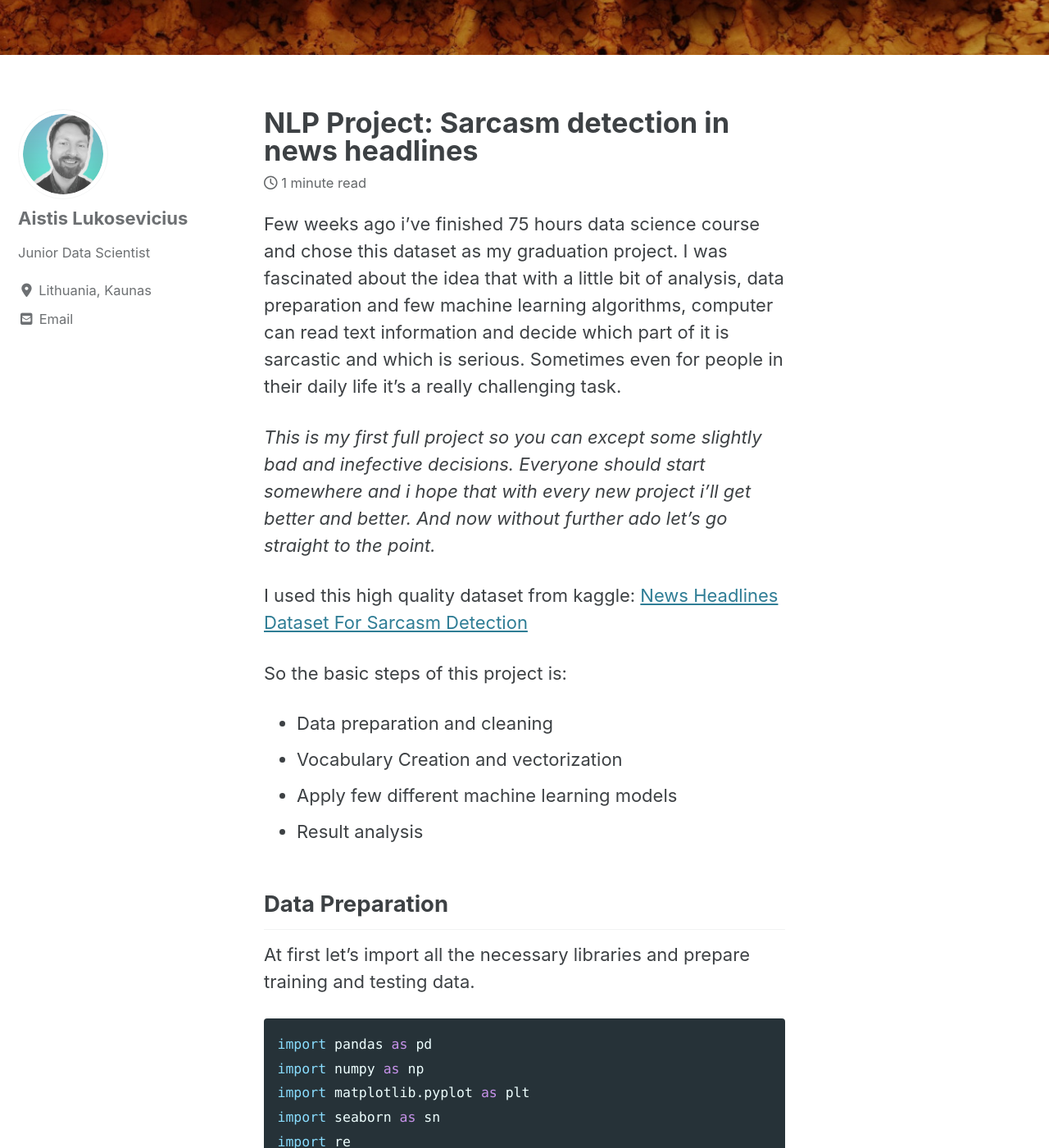
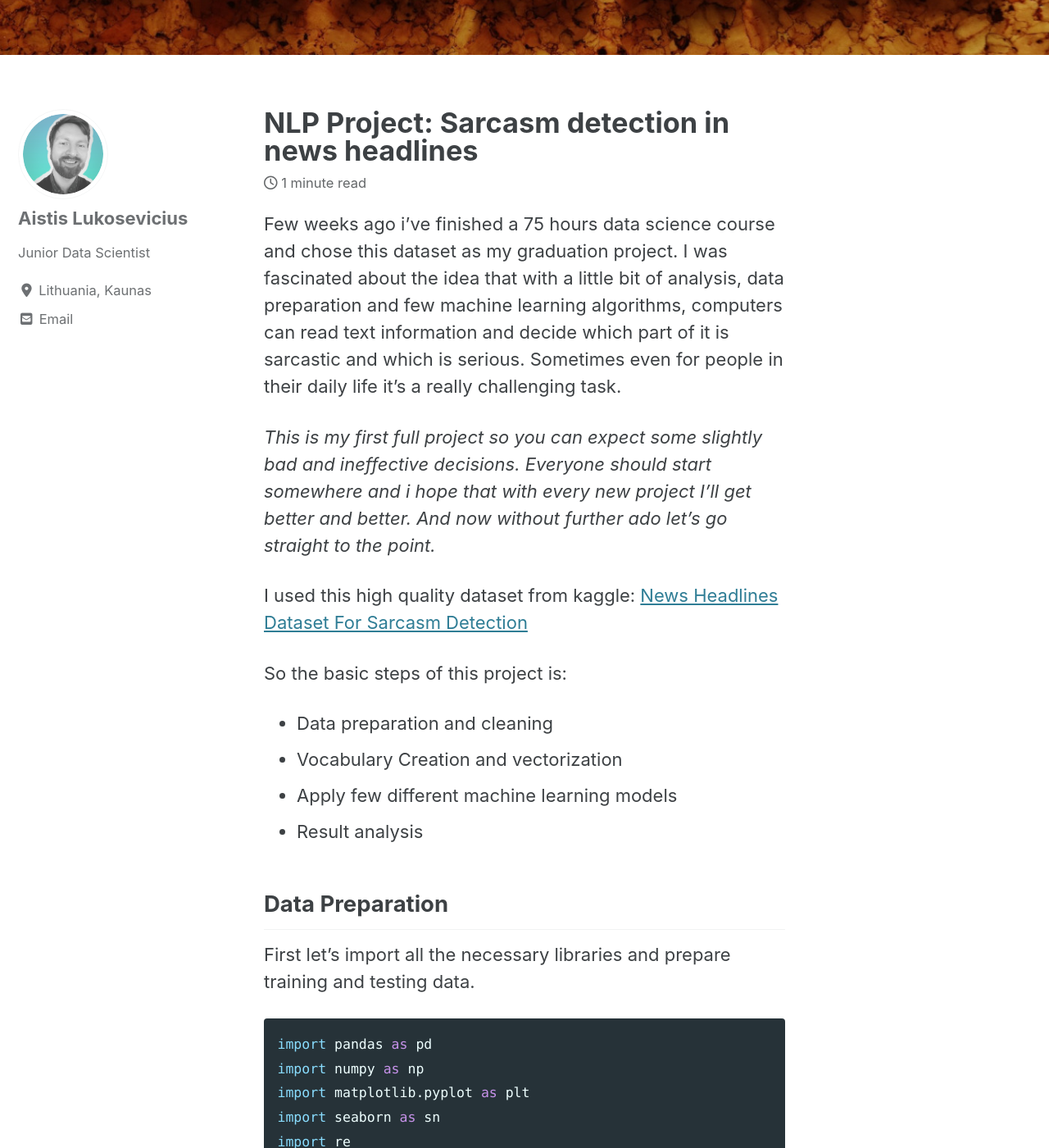
Before and after one commit to Aistisl/Aistisl.github.io, a Jekyll site: the page built from _posts/2020-05-13-Sarcasm.md, in a window 1280 px wide and 1400 px high, scrolled down 342 px. Shown: the whole window at 82% size. Built offline with Jekyll 4.4.1, drawn with Linux system fonts in a browser that asks for light colours; cached includes are drawn as plain includes; nearby versions of some CDN libraries; some of the changed text lies outside the part shown.

Commit message:
first post update

````diff
--- a/_posts/2020-05-13-Sarcasm.md
+++ b/_posts/2020-05-13-Sarcasm.md
@@ -7,11 +7,11 @@ header:
   excerpt: "NLP"
 ---
 
-Few weeks ago i've finished 75 hours data science course and chose this dataset as my graduation project.
-I was fascinated about the idea that with a little bit of analysis, data preparation and few machine learning algorithms, computer can read text information and decide which part of it is sarcastic and which is serious.
+Few weeks ago i've  finished a 75 hours data science course and chose this dataset as my graduation project.
+I was fascinated about the idea that with a little bit of analysis, data preparation and few machine learning algorithms, computers can read text information and decide which part of it is sarcastic and which is serious.
 Sometimes even for people in their daily life it's a really challenging task.
 
-*This is my first full project so you can except some slightly bad and inefective decisions. Everyone should start somewhere and i hope that with every new project i'll get better and better. And now without further ado let's go straight to the point.*
+*This is my first full project so you can expect some slightly bad and ineffective decisions. Everyone should start somewhere and i hope that with every new project I'll get better and better. And now without further ado let's go straight to the point.*
 
 I used this high quality dataset from kaggle:
 [News Headlines Dataset For Sarcasm Detection](https://www.kaggle.com/rmisra/news-headlines-dataset-for-sarcasm-detection)
@@ -24,7 +24,7 @@ So the basic steps of this project is:
 
 ## Data Preparation
 
-At first let's import all the necessary libraries and prepare training and testing data.
+First let's import all the necessary libraries and prepare training and testing data.
 
 ```python
 import pandas as pd
````
Also changed, not shown: other parts of _posts/2020-05-13-Sarcasm.md (+4 -0 lines).
